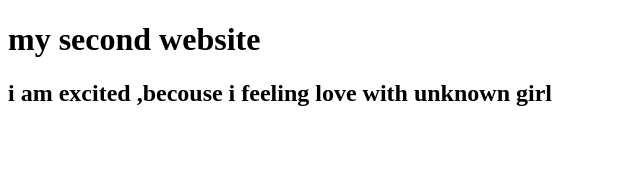
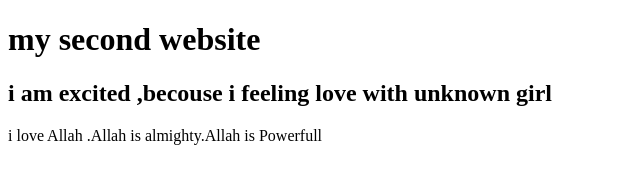
Before and after one commit to abdullahsarkar-a11y/my-second-website, a plain HTML site: page index.html in a window 1280 px wide. Shown: the whole page, without its empty margins (0-640 px from the left). Drawn offline with Linux system fonts and the light colour scheme.

Commit message:
love Allah

```diff
--- a/index.html
+++ b/index.html
@@ -8,5 +8,6 @@
 <body>
     <h1>my second website</h1>
     <h2>i am excited ,becouse i feeling love with unknown girl </h2>
+    <p>i love Allah .Allah is almighty.Allah is Powerfull </p>
 </body>
 </html>
```
